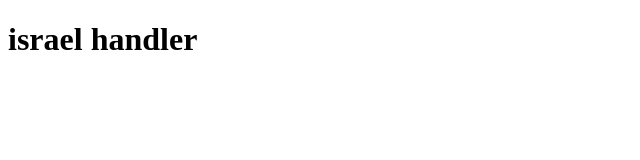
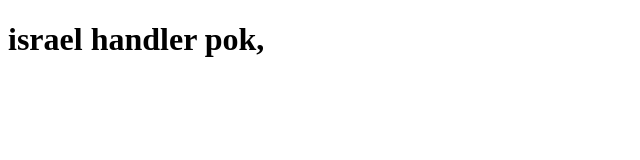
Before and after one commit to tsvi7223/tirgul2, a plain HTML site: page index.html in a window 1280 px wide. Shown: the whole page, without its empty margins (0-640 px from the left). Drawn offline with Linux system fonts and the light colour scheme.

Commit message:
israel handle

```diff
--- a/index.html
+++ b/index.html
@@ -5,6 +5,6 @@
     <title>git guid</title>
 </head>
 <body>
-<h1>israel handler</h1>
+<h1>israel   handler  pok,</h1>
 </body>
 </html>
```
